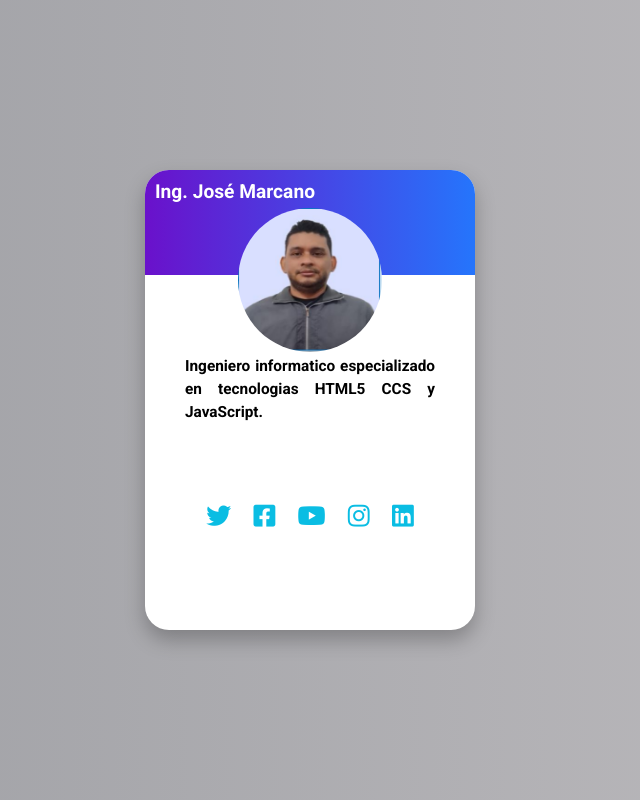
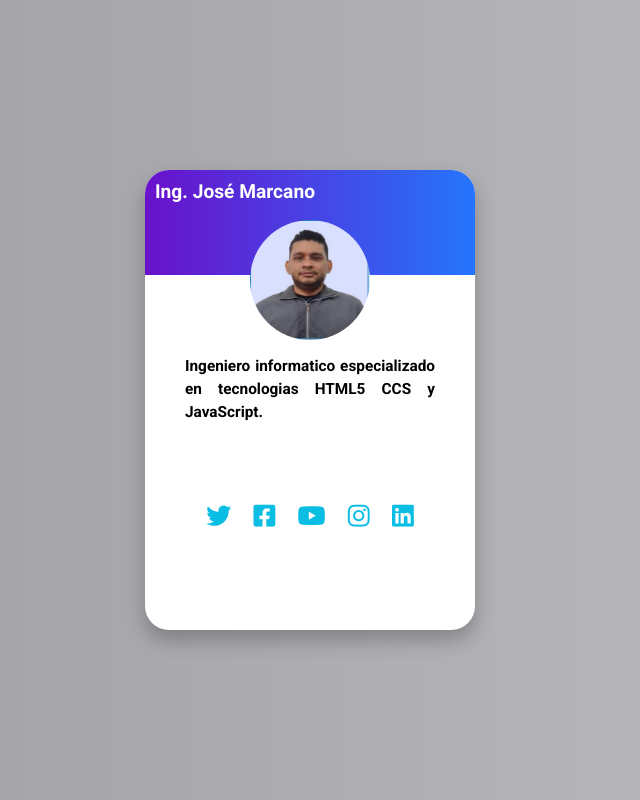
Before and after one commit to Tr0nskimack/card-presentacion, a plain HTML site: page index.html in a window 1280 px wide. Shown: the whole page, without its empty margins (330-970 px from the left). Drawn offline with Linux system fonts and the light colour scheme.

Commit message:
stilos suavizados img 2

```diff
--- a/style.css
+++ b/style.css
@@ -57,11 +57,12 @@ body {
   border-radius: 50%;
   display: block;
   margin: -105px auto;
-  transform: scale(1.2);
+  transition-duration: 0.4;
+  transition-property: transform;
 }
 .card-profile img:hover {
-  transition-duration: 0.4;
-  transition-property: transform;
+  transform: scale(1.1);
+  transition: 0.3s;
 }
 
 .card-profile .name p {
```
